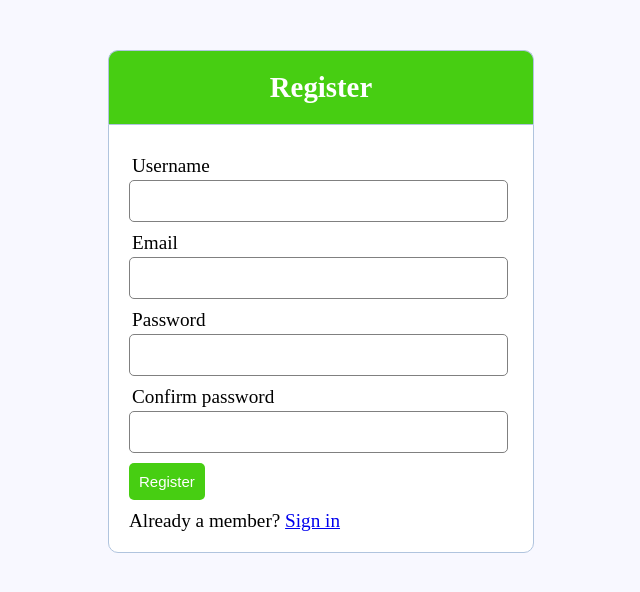
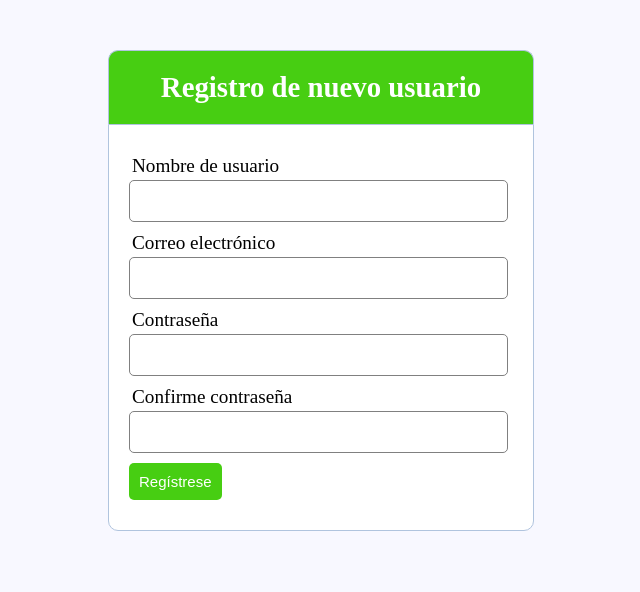
Before and after one commit to gobenavides/SISCOM, a PHP site: page /inicio_sesion/register.php in a window 1280 px wide. Shown: the top 592 px of the page, without its empty margins (319-959 px from the left). Run offline with PHP 8.4, Linux system fonts and the light colour scheme.

Commit message:
Página para registrar nuevo usuario (no se puede acceder por vía usual) actualizada

```diff
--- a/inicio_sesion/register.php
+++ b/inicio_sesion/register.php
@@ -7,7 +7,7 @@
 </head>
 <body>
 	<div class="header">
-		<h2>Register</h2>
+		<h2>Registro de nuevo usuario</h2>
 	</div>
 
 	<form method="post" action="register.php">
@@ -15,26 +15,25 @@
 		<?php include('errors.php'); ?>
 
 		<div class="input-group">
-			<label>Username</label>
+			<label>Nombre de usuario</label>
 			<input type="text" name="username" value="<?php echo $username; ?>">
 		</div>
 		<div class="input-group">
-			<label>Email</label>
+			<label>Correo electrónico</label>
 			<input type="email" name="email" value="<?php echo $email; ?>">
 		</div>
 		<div class="input-group">
-			<label>Password</label>
+			<label>Contraseña</label>
 			<input type="password" name="password_1">
 		</div>
 		<div class="input-group">
-			<label>Confirm password</label>
+			<label>Confirme contraseña</label>
 			<input type="password" name="password_2">
 		</div>
 		<div class="input-group">
-			<button type="submit" class="btn" name="reg_user">Register</button>
+			<button type="submit" class="btn" name="reg_user">Regístrese</button>
 		</div>
 		<p>
-			Already a member? <a href="login.php">Sign in</a>
 		</p>
 	</form>
 </body>
```
